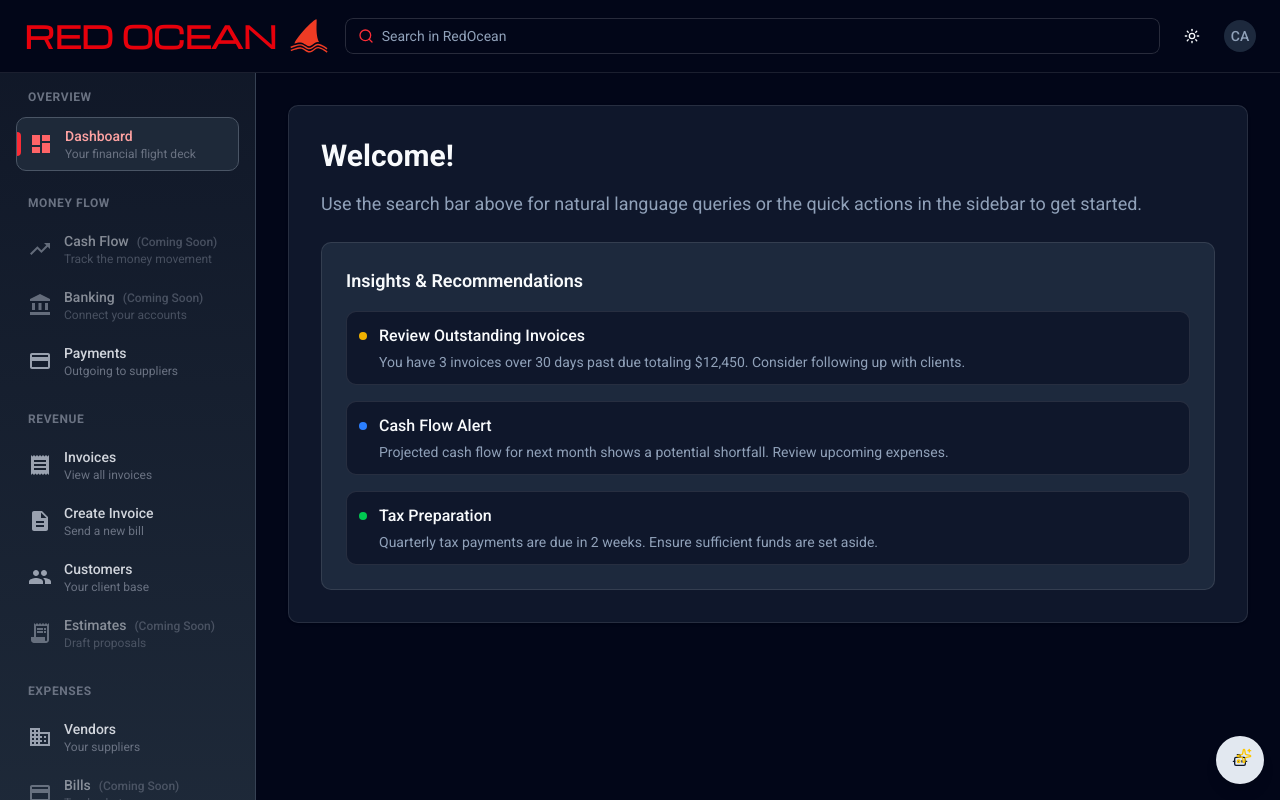
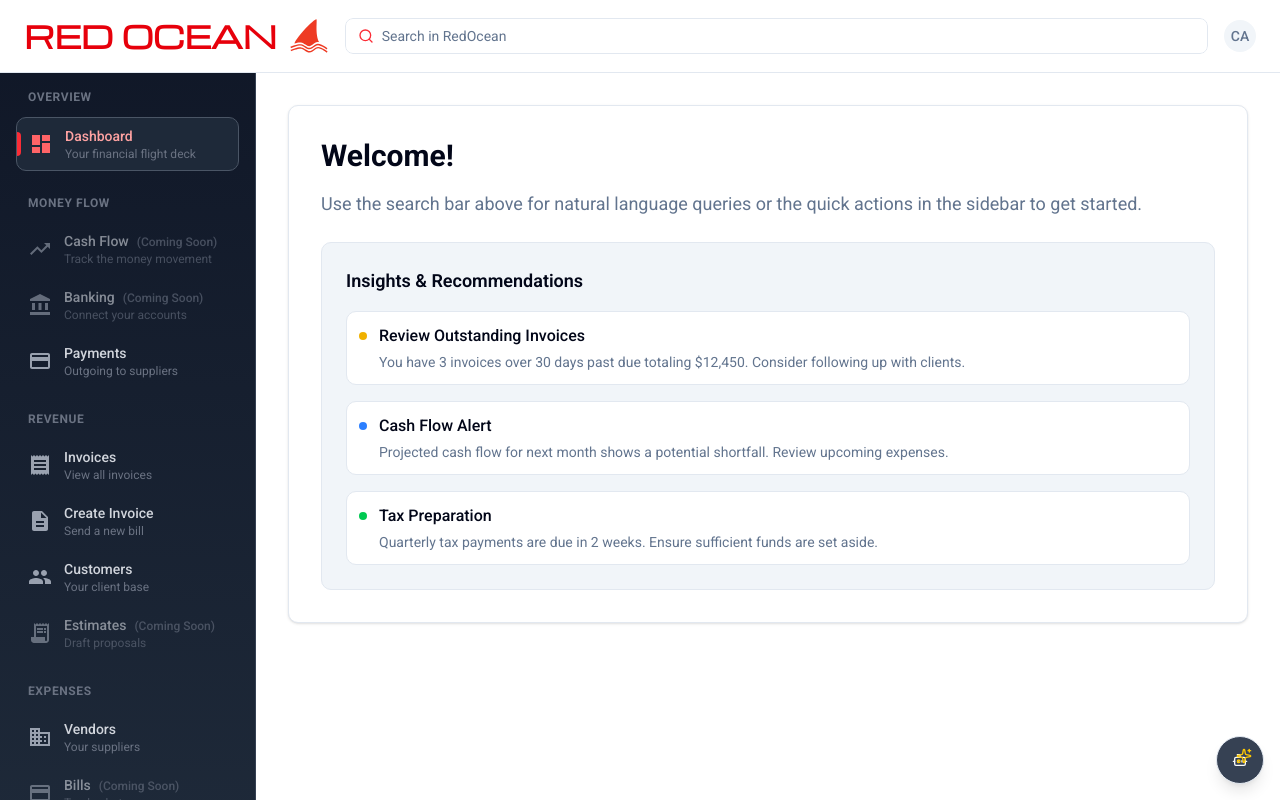
Before and after one commit to derek-young/redocean, a Next.js app in the folder frontend/: page / in a window 1280 px wide. Shown: the top 800 px of the page. Built offline with nearby package versions, Linux system fonts and the light colour scheme.

Commit message:
Fix darkmode and remove provider

```diff
--- a/frontend/src/app/globals.css
+++ b/frontend/src/app/globals.css
@@ -1,4 +1,7 @@
 @import "tailwindcss";
+@import "tw-animate-css";
+
+@custom-variant dark (&:is(.dark *));
 
 .font-michroma {
   font-family: var(--font-michroma), serif;
@@ -87,7 +90,8 @@ body {
   --sidebar-ring: oklch(0.704 0.04 256.788);
 }
 
-.dark {
+@media (prefers-color-scheme: dark) {
+  :root {
     --background: oklch(0.129 0.042 264.695);
     --foreground: oklch(0.984 0.003 247.858);
     --card: oklch(0.208 0.042 265.755);
@@ -119,6 +123,7 @@ body {
     --sidebar-accent-foreground: oklch(0.984 0.003 247.858);
     --sidebar-border: oklch(1 0 0 / 10%);
     --sidebar-ring: oklch(0.551 0.027 264.364);
+  }
 }
 
 @layer base {
--- a/frontend/src/app/layout.tsx
+++ b/frontend/src/app/layout.tsx
@@ -5,7 +5,6 @@ import "./globals.css";
 import Assistant from "@/components/Assistant";
 import Header from "@/components/Header";
 import Sidebar from "@/components/Sidebar";
-import { DarkModeProvider } from "@/context/DarkModeContext";
 
 const michroma = Michroma({
   variable: "--font-michroma",
@@ -43,7 +42,6 @@ export default function RootLayout({
   return (
     <html lang="en">
       <body className={`${michroma.variable} ${roboto.variable} antialiased`}>
-        <DarkModeProvider>
         <div>
           <div className="min-h-screen bg-background">
             <Header />
@@ -54,7 +52,6 @@ export default function RootLayout({
           </div>
           <Assistant />
         </div>
-        </DarkModeProvider>
       </body>
     </html>
   );
--- a/frontend/src/components/DarkModeToggle.tsx
+++ /dev/null
@@ -1,22 +0,0 @@
-"use client";
-
-import { Moon, Sun } from "lucide-react";
-
-import { Button } from "@/components/ui/button";
-import { useDarkMode } from "@/context/DarkModeContext";
-
-export default function DarkModeToggle() {
-  const { isDark, toggleDarkMode } = useDarkMode();
-
-  return (
-    <Button
-      onClick={toggleDarkMode}
-      size="icon"
-      variant="ghost"
-      className="w-8 h-8"
-      aria-label={isDark ? "Switch to light mode" : "Switch to dark mode"}
-    >
-      {isDark ? <Sun className="w-4 h-4" /> : <Moon className="w-4 h-4" />}
-    </Button>
-  );
-}
--- a/frontend/src/components/Header.tsx
+++ b/frontend/src/components/Header.tsx
@@ -1,6 +1,5 @@
 import Link from "next/link";
 
-import DarkModeToggle from "./DarkModeToggle";
 import Logo from "./Logo";
 import SearchBar from "./search/SearchBar";
 
@@ -18,7 +17,6 @@ export default function Header() {
           <SearchBar />
         </div>
         <div className="flex items-center space-x-4 flex-shrink-0">
-          <DarkModeToggle />
           <div className="w-8 h-8 bg-muted rounded-full flex items-center justify-center">
             <span className="text-sm font-medium text-muted-foreground">
               CA
--- a/frontend/src/components/assistant/AssistantToggle.tsx
+++ b/frontend/src/components/assistant/AssistantToggle.tsx
@@ -16,7 +16,7 @@ export default function AssistantToggle({ onClick }: AssistantToggleProps) {
       size="icon"
       className={cn(
         "w-12 h-12 rounded-full shadow-lg dark:shadow-2xl",
-        "bg-primary hover:bg-primary/90 dark:bg-primary dark:hover:bg-primary/90",
+        "bg-gray-700 hover:bg-gray-600 dark:bg-gray-700 dark:hover:bg-gray-600",
         "text-primary-foreground dark:text-primary-foreground",
         "border border-border dark:border-border",
         "transition-all duration-200",
--- a/frontend/src/context/DarkModeContext.tsx
+++ /dev/null
@@ -1,52 +0,0 @@
-"use client";
-
-import { createContext, useContext, useEffect, useState } from "react";
-
-interface DarkModeContextType {
-  isDark: boolean;
-  toggleDarkMode: () => void;
-}
-
-const DarkModeContext = createContext<DarkModeContextType | undefined>(
-  undefined
-);
-
-// window.matchMedia("(prefers-color-scheme: dark)").matches;
-
-export function DarkModeProvider({ children }: { children: React.ReactNode }) {
-  const [isDark, setIsDark] = useState(true);
-
-  useEffect(() => {
-    const mediaQuery = window.matchMedia("(prefers-color-scheme: dark)");
-    const handleSystemThemeChange = (e: MediaQueryListEvent) => {
-      setIsDark(e.matches);
-    };
-    mediaQuery.addEventListener("change", handleSystemThemeChange);
-    return () =>
-      mediaQuery.removeEventListener("change", handleSystemThemeChange);
-  }, []);
-
-  useEffect(() => {
-    if (isDark) {
-      document.documentElement.classList.add("dark");
-    } else {
-      document.documentElement.classList.remove("dark");
-    }
-  }, [isDark]);
-
-  const toggleDarkMode = () => setIsDark((prev) => !prev);
-
-  return (
-    <DarkModeContext.Provider value={{ isDark, toggleDarkMode }}>
-      {children}
-    </DarkModeContext.Provider>
-  );
-}
-
-export function useDarkMode() {
-  const context = useContext(DarkModeContext);
-  if (context === undefined) {
-    throw new Error("useDarkMode must be used within a DarkModeProvider");
-  }
-  return context;
-}
```
Lines whose indentation alone changed are shown as unchanged.
